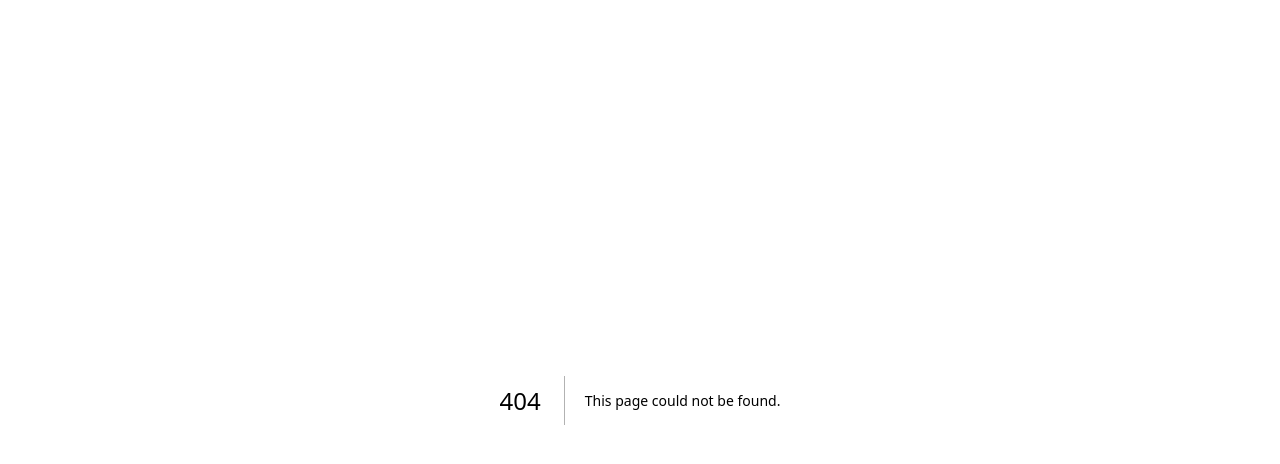
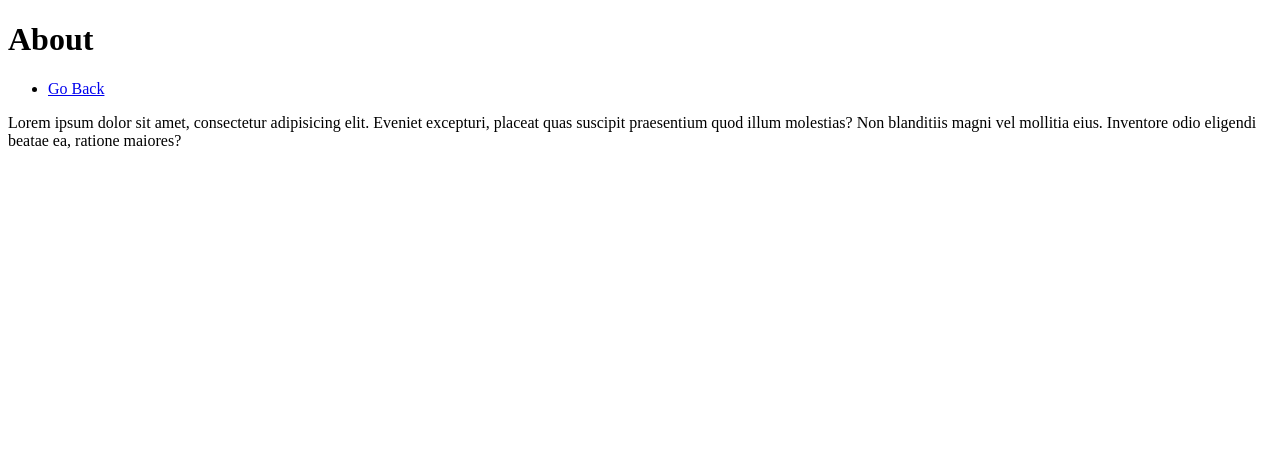
Before and after one commit to bresson/posttest, a Next.js app: page /about in a window 1280 px wide. Before the commit this address had no page. Shown: the top 464 px of the page. Built offline with nearby package versions, Linux system fonts and the light colour scheme.

Commit message:
about page and route added

```diff
--- /dev/null
+++ b/pages/about.js
@@ -0,0 +1,20 @@
+import React from "react";
+import Link from "next/link";
+
+export default () =>
+  <div>
+    <h1>About</h1>
+    <ul>
+      <li>
+        <Link href="/">
+          <a>Go Back</a>
+        </Link>
+      </li>
+    </ul>
+    <p>
+      Lorem ipsum dolor sit amet, consectetur adipisicing elit. Eveniet
+      excepturi, placeat quas suscipit praesentium quod illum molestias? Non
+      blanditiis magni vel mollitia eius. Inventore odio eligendi beatae ea,
+      ratione maiores?
+    </p>
+  </div>;
--- a/pages/index.js
+++ b/pages/index.js
@@ -13,4 +13,9 @@ export default () =>
         <a>ABC</a>
       </Link>
     </li>
+    <li>
+      <Link href="/about">
+        <a>About Page</a>
+      </Link>
+    </li>
   </ul>;
--- a/server.js
+++ b/server.js
@@ -31,6 +31,11 @@ app.prepare().then(() => {
     res.render(req, res, "/abc", req.query);
   });
 
+  // Serve the about page with next.js as renderer
+  server.get("/about", (req, res) => {
+    res.render(req, res, "/about", req.query);
+  });
+
   // Fall-back on other next.js assets.
   server.get("*", (req, res) => {
     return handle(req, res);
```
